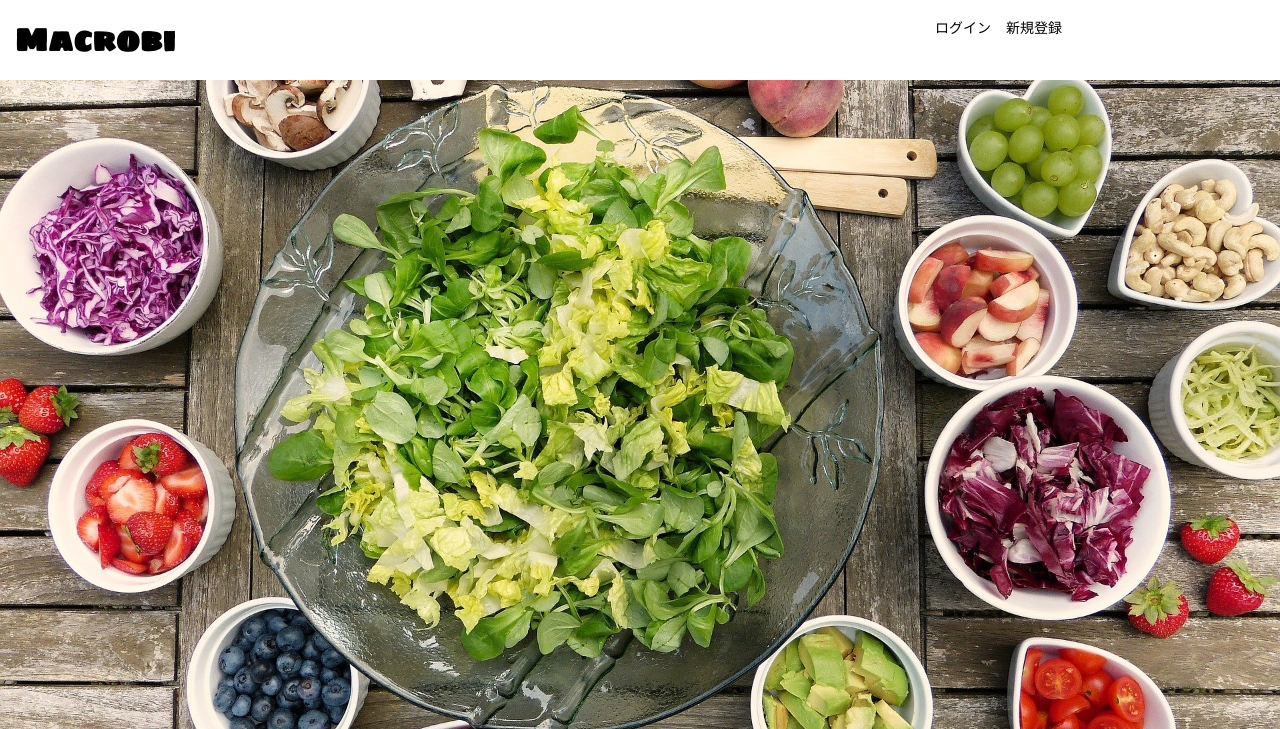
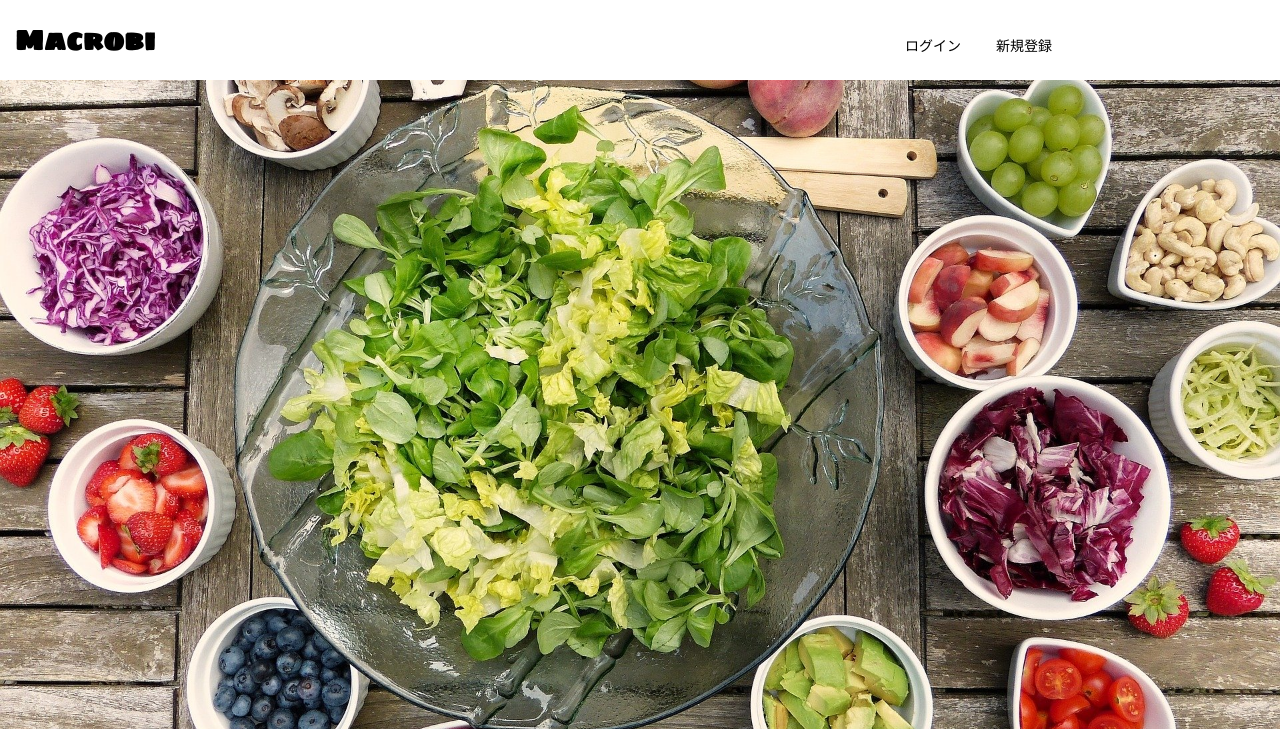
Before and after one commit to centerRyo/Macrobi, a PHP site: page / in a window 1280 px wide. Shown: the top 729 px of the page. Run offline with PHP 8.4, Linux system fonts and the light colour scheme.

Commit message:
cssを変更した

```diff
--- a/app.css
+++ b/app.css
@@ -21,10 +21,16 @@ h1, h2, h3, h4, h5, h6, p {
 }
 
 .header h1 {
+    font-size: 28px;
     line-height: 80px;
     float: left;
     margin-left: 15px;
     font-family: 'Sigmar One', cursive;
+}
+
+.header h1 a {
+    text-decoration: none;
+    color: #000;
 }
 
 .top-img {
@@ -36,6 +42,12 @@ h1, h2, h3, h4, h5, h6, p {
 #top-nav {
     width: 400px;
     float: right;
+    height: 80px;
+    position: relative;
+}
+#top-nav ul {
+    width: 100%;
+    height: 100%;
 }
 
 #top-nav ul li {
@@ -43,6 +55,8 @@ h1, h2, h3, h4, h5, h6, p {
     float: left;
     list-style-type: none;
     margin-left: 15px;
+    padding: 5px 10px;
+    line-height: 80px;
 }
 #top-nav a {
     text-decoration: none;
--- a/index.php
+++ b/index.php
@@ -3,12 +3,13 @@
 <head>
     <meta charset="utf-8">
     <title>Macrobi</title>
+    <link rel="stylesheet" href="reset.css">
     <link rel="stylesheet" href="app.css">
     <link href="https://fonts.googleapis.com/css?family=Sawarabi+Gothic|Sigmar+One&display=swap" rel="stylesheet">
 </head>
 <body>
     <header class="header">
-        <h1>Macrobi</h1>
+        <h1><a href="">Macrobi</a></h1>
         <nav id="top-nav">
         <ul>
             <li><a href="login.php">ログイン</a></li>
--- /dev/null
+++ b/reset.css
@@ -0,0 +1,102 @@
+/*
+html5doctor.com Reset Stylesheet
+v1.6.1
+Last Updated: 2010-09-17
+Author: Richard Clark - http://richclarkdesign.com
+Twitter: @rich_clark
+*/
+
+html, body, div, span, object, iframe,
+h1, h2, h3, h4, h5, h6, p, blockquote, pre,
+abbr, address, cite, code,
+del, dfn, em, img, ins, kbd, q, samp,
+small, strong, sub, sup, var,
+b, i,
+dl, dt, dd, ol, ul, li,
+fieldset, form, label, legend,
+table, caption, tbody, tfoot, thead, tr, th, td,
+article, aside, canvas, details, figcaption, figure,
+footer, header, hgroup, menu, nav, section, summary,
+time, mark, audio, video {
+    margin:0;
+    padding:0;
+    border:0;
+    outline:0;
+    font-size:100%;
+    vertical-align:baseline;
+    background:transparent;
+}
+
+body {
+    line-height:1;
+}
+
+article,aside,details,figcaption,figure,
+footer,header,hgroup,menu,nav,section {
+    display:block;
+}
+
+nav ul {
+    list-style:none;
+}
+
+blockquote, q {
+    quotes:none;
+}
+
+blockquote:before, blockquote:after,
+q:before, q:after {
+    content:'';
+    content:none;
+}
+
+a {
+    margin:0;
+    padding:0;
+    font-size:100%;
+    vertical-align:baseline;
+    background:transparent;
+}
+
+/* change colours to suit your needs */
+ins {
+    background-color:#ff9;
+    color:#000;
+    text-decoration:none;
+}
+
+/* change colours to suit your needs */
+mark {
+    background-color:#ff9;
+    color:#000;
+    font-style:italic;
+    font-weight:bold;
+}
+
+del {
+    text-decoration: line-through;
+}
+
+abbr[title], dfn[title] {
+    border-bottom:1px dotted;
+    cursor:help;
+}
+
+table {
+    border-collapse:collapse;
+    border-spacing:0;
+}
+
+/* change border colour to suit your needs */
+hr {
+    display:block;
+    height:1px;
+    border:0;
+    border-top:1px solid #cccccc;
+    margin:1em 0;
+    padding:0;
+}
+
+input, select {
+    vertical-align:middle;
+}
```
